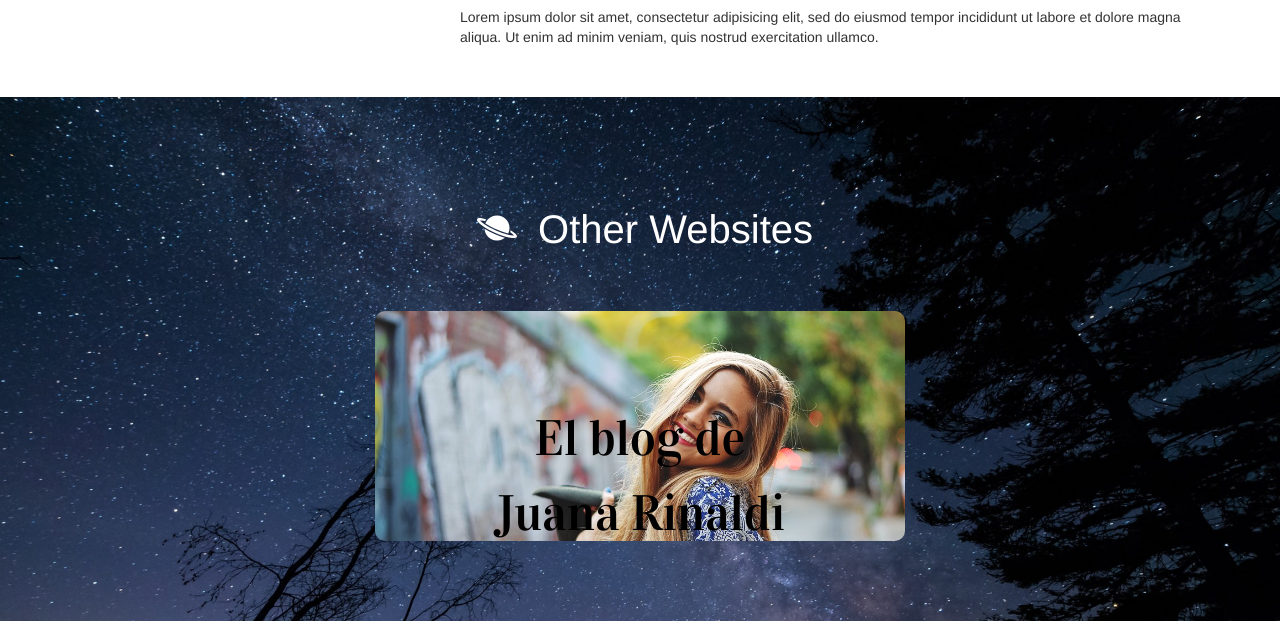
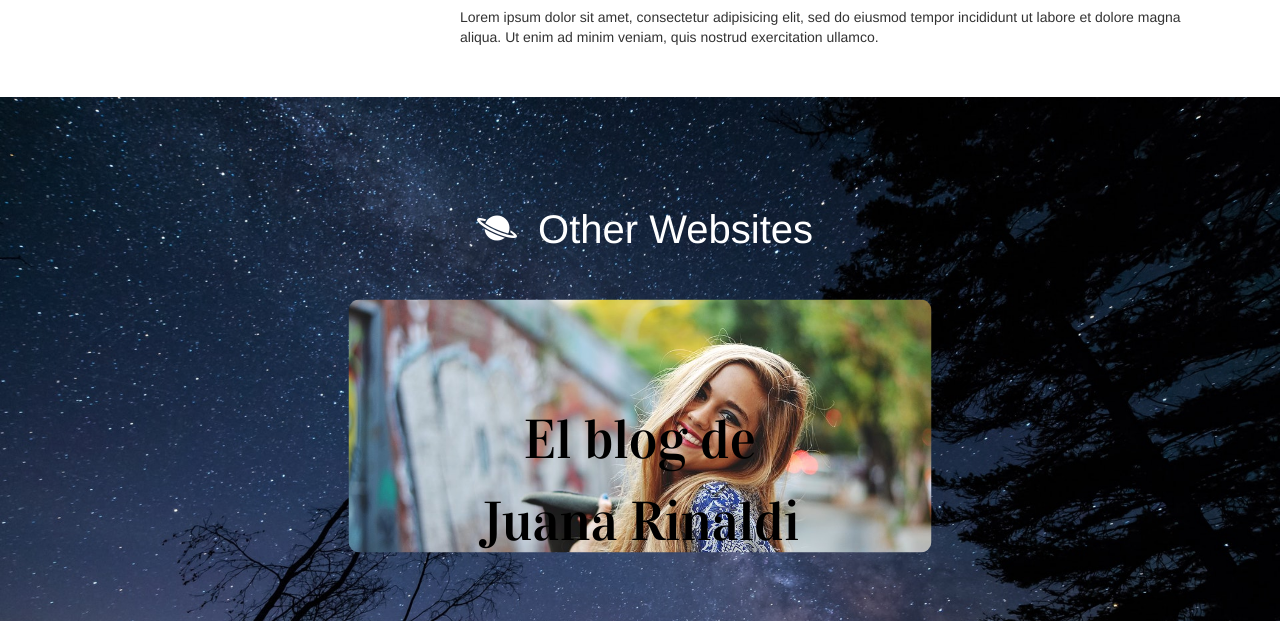
Before and after one commit to Iangawianski/iangawianski.github.io, a plain HTML site: page index.html in a window 1280 px wide. In both pictures the pointer is over the element 640 px from the left and 1915 px from the top of the page. Shown: the part 1490-2117 px from the top of the page. Drawn offline with nearby package versions, Linux system fonts and the light colour scheme; a script that the page names is missing; a web font is replaced by a local one.

Commit message:
fix projects

```diff
--- a/css/style.css
+++ b/css/style.css
@@ -58,7 +58,6 @@ h1 {
 	font-family: 'Vidaloka', serif;
 	color: transparent;
 	max-width: 530px;
-	max-height: 350px;
 	padding-top: 80px;
 	background-size: 100%;
     background-repeat: no-repeat;
@@ -68,6 +67,8 @@ h1 {
 .project1:hover {
 	color: black;
 	cursor: pointer;
+	-webkit-transform: scale(1.1);
+    transform: scale(1.1)
 }
 
 
```
